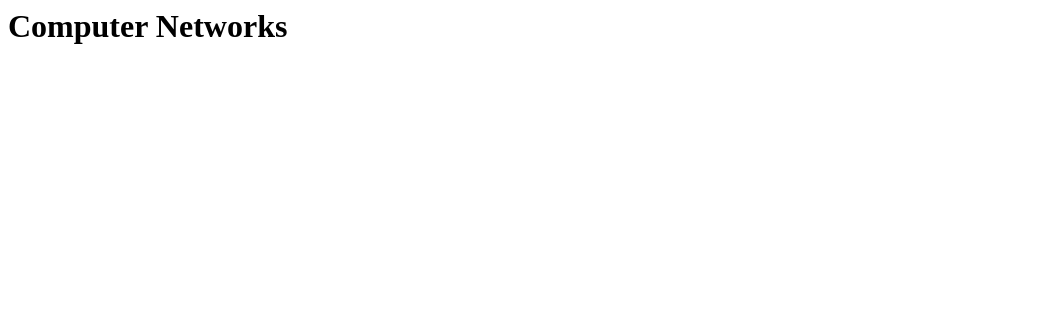
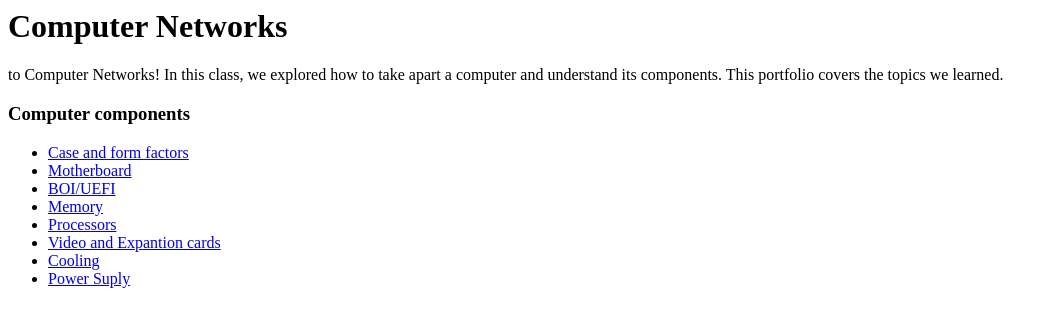
Before and after one commit to Juberlens/Sophmore2027, a plain HTML site: page index.html in a window 1280 px wide. Shown: the whole page, without its empty margins (0-1058 px from the left). Drawn offline with Linux system fonts and the light colour scheme.

Commit message:
Update index.html

```diff
--- a/index.html
+++ b/index.html
@@ -7,5 +7,17 @@
 </head>
 
   <body>
-    <h1>Computer Networks</h1>
+        <h1>Computer Networks</h1>
+    <p> to Computer Networks! In this class, we explored how to take apart a computer and understand its components. This portfolio covers the topics we learned.</p>
+    <h3>Computer components</h3>
+    <ul>
+      <li><a href="case.html">Case and form factors</a></li>
+      <li><a href="motherboard.html">Motherboard</a></li>
+      <li><a href="boi.html">BOI/UEFI</a></li>
+      <li><a href="memory">Memory</a></li>
+      <li><a href="processors">Processors</a></li>
+      <li><a href="video.html">Video and Expantion cards</a></li>
+      <li><a href="cooling.html">Cooling</a></li>
+      <li><a href="power.html">Power Suply</a></li>
+    </ul>
   </body>
```
